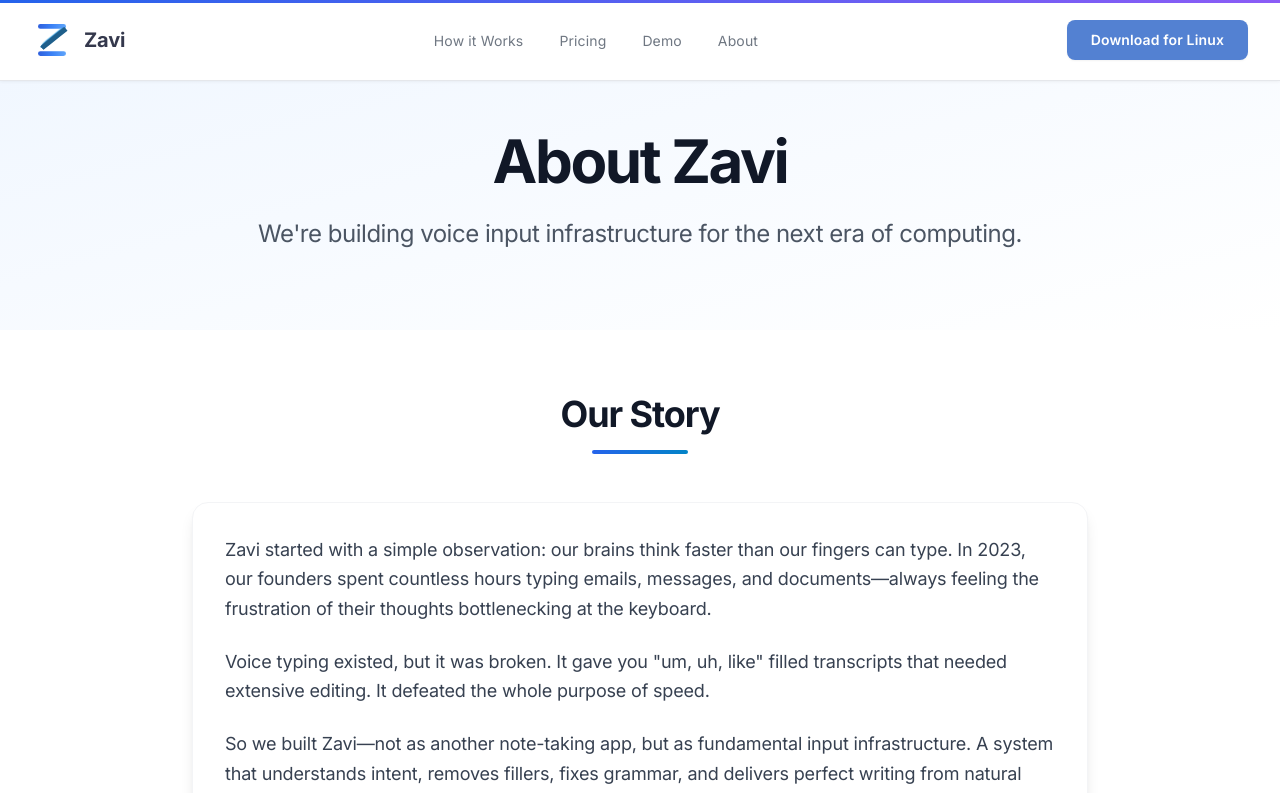
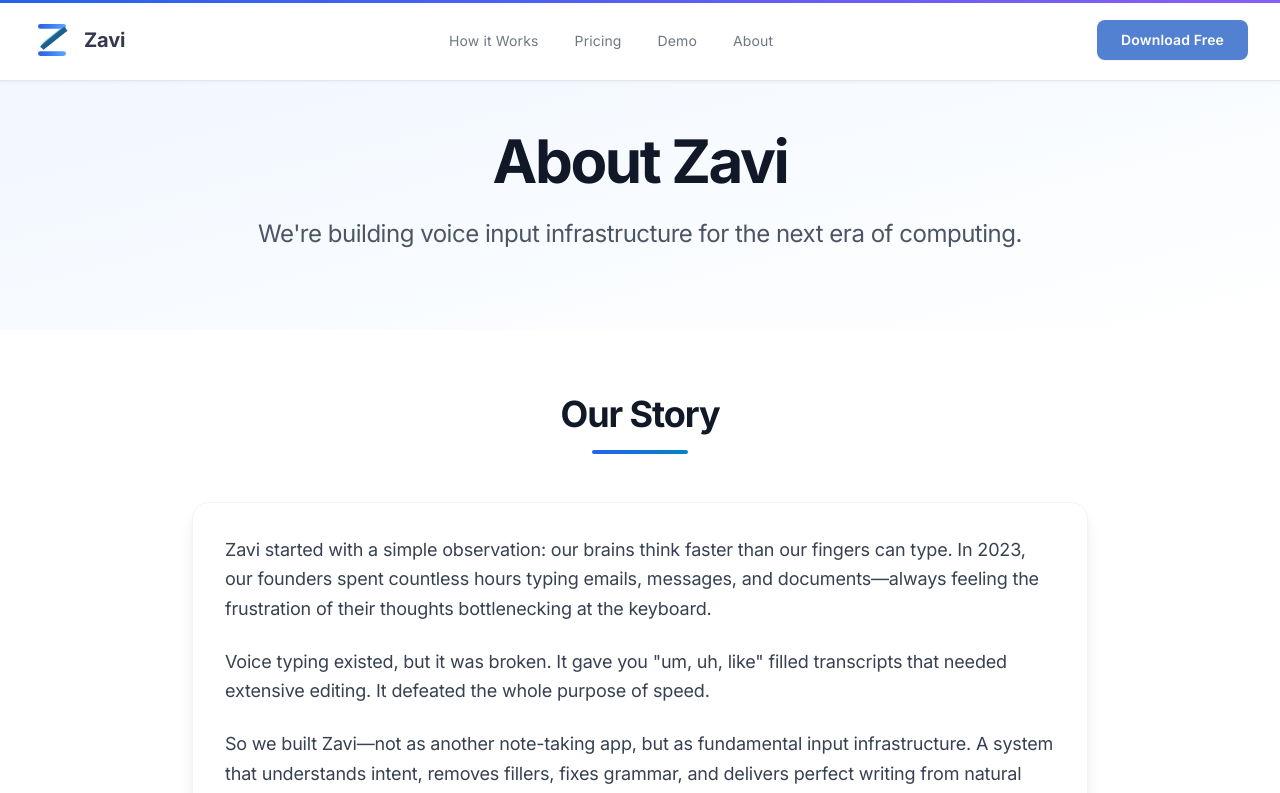
Before and after one commit to goyalraman17/Zaviweb, a Next.js app: page /about in a window 1280 px wide. Shown: the top 793 px of the page. Built offline with nearby package versions, Linux system fonts and the light colour scheme.

Commit message:
navbar: Always show 'Download Free' in the navbar download CTA

```diff
--- a/components/Navigation.tsx
+++ b/components/Navigation.tsx
@@ -79,17 +79,8 @@ export default function Navigation() {
     };
   }, [mobileMenuOpen]);
 
-  // Get download text based on detected OS
-  const getDownloadText = () => {
-    switch (detectedOS) {
-      case 'macOS': return 'Download for macOS';
-      case 'Windows': return 'Download for Windows';
-      case 'iOS': return 'Get on App Store';
-      case 'Android': return 'Get on Play Store';
-      case 'Linux': return 'Download for Linux';
-      default: return 'Download Free';
-    }
-  };
+  // Get download text - always show a neutral CTA
+  const getDownloadText = () => 'Download Free';
 
   // Scroll to section
   const scrollToSection = (sectionId: string) => {
```
